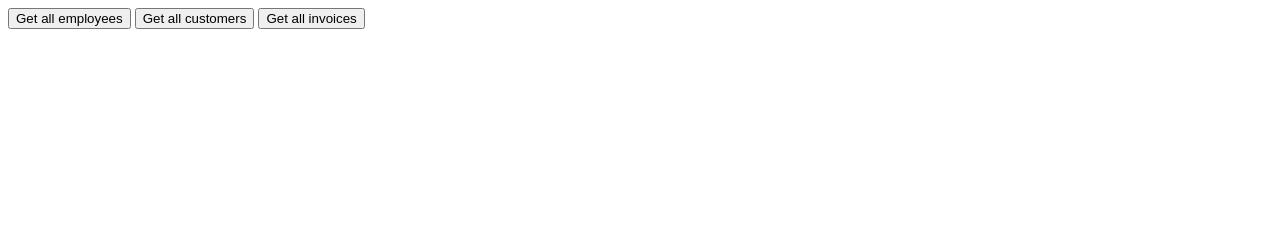
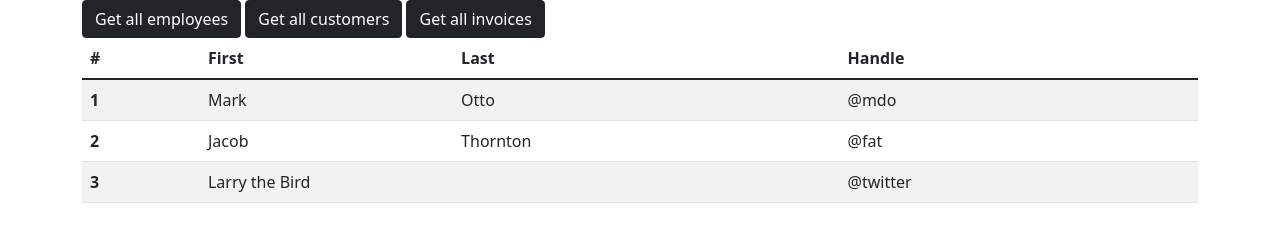
Before and after one commit to Moro-Afriyie/interview-assignment, a plain HTML site: page frontend/index.html in a window 1280 px wide. Drawn offline with nearby package versions, Linux system fonts and the light colour scheme.

Commit message:
add boostrap to the website

```diff
--- a/frontend/index.html
+++ b/frontend/index.html
@@ -4,16 +4,53 @@
     <meta charset="UTF-8" />
     <meta http-equiv="X-UA-Compatible" content="IE=edge" />
     <meta name="viewport" content="width=device-width, initial-scale=1.0" />
+    <!-- CSS only -->
+    <link
+      href="https://cdn.jsdelivr.net/npm/bootstrap@5.1.3/dist/css/bootstrap.min.css"
+      rel="stylesheet"
+      integrity="sha384-1BmE4kWBq78iYhFldvKuhfTAU6auU8tT94WrHftjDbrCEXSU1oBoqyl2QvZ6jIW3"
+      crossorigin="anonymous"
+    />
     <title>Document</title>
   </head>
   <body>
     <div class="container">
       <div class="buttons">
-        <button class="employees">Get all employees</button>
-        <button class="customers">Get all customers</button>
-        <button class="invoices">Get all invoices</button>
+        <button class="btn btn-dark employees">Get all employees</button>
+        <button class="btn btn-dark customers">Get all customers</button>
+        <button class="btn btn-dark invoices">Get all invoices</button>
       </div>
-      <div class="display__results"></div>
+      <div class="display__results">
+        <table class="table table-striped">
+          <thead>
+            <tr>
+              <th scope="col">#</th>
+              <th scope="col">First</th>
+              <th scope="col">Last</th>
+              <th scope="col">Handle</th>
+            </tr>
+          </thead>
+          <tbody>
+            <tr>
+              <th scope="row">1</th>
+              <td>Mark</td>
+              <td>Otto</td>
+              <td>@mdo</td>
+            </tr>
+            <tr>
+              <th scope="row">2</th>
+              <td>Jacob</td>
+              <td>Thornton</td>
+              <td>@fat</td>
+            </tr>
+            <tr>
+              <th scope="row">3</th>
+              <td colspan="2">Larry the Bird</td>
+              <td>@twitter</td>
+            </tr>
+          </tbody>
+        </table>
+      </div>
     </div>
   </body>
   <script src="script.js"></script>
```
Also changed, not shown: backend/rest_cfg.json (added, +15 -0 lines).
